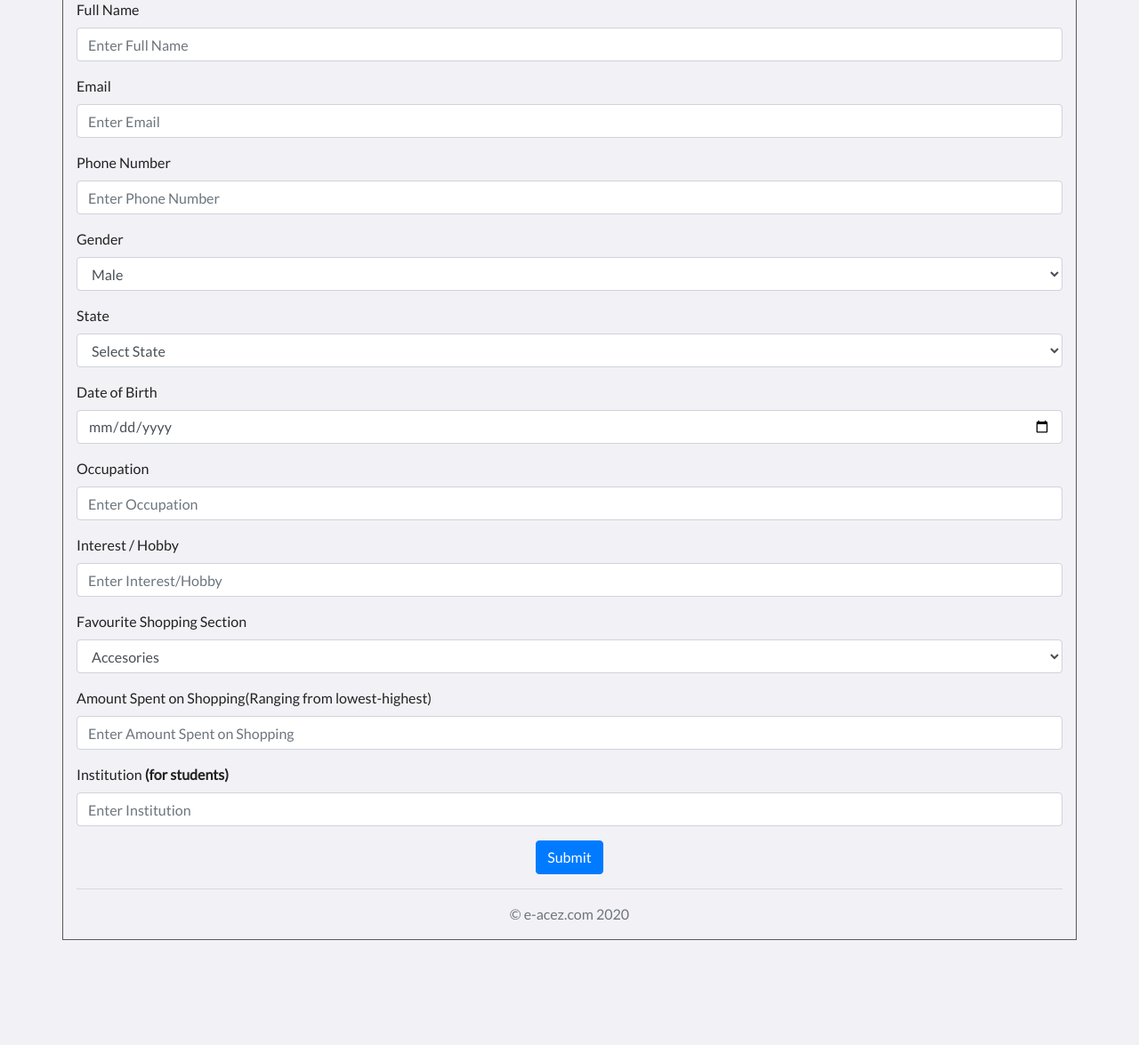
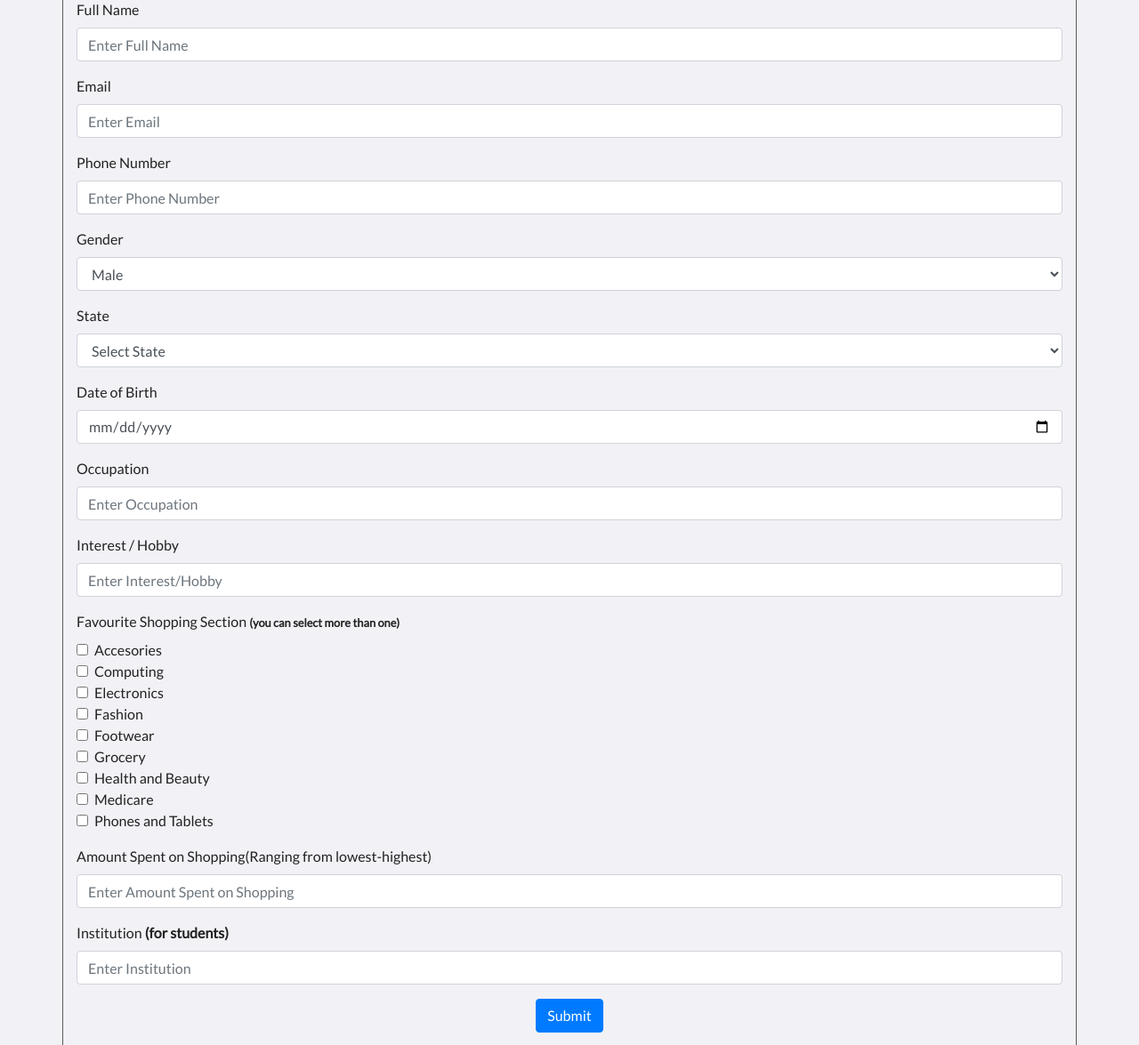
Before and after one commit to Jos33y/e-acez-website, a PHP site: page /ecommerce-survey.php in a window 1280 px wide. Shown: the part 353-1528 px from the top of the page at 89% size. Before the commit the page ends 1410 px from the top, so only its background shows below. Run offline with PHP 8.4, Linux system fonts and the light colour scheme; some libraries are stand-ins or nearby versions; some web fonts are replaced.

Commit message:
updated survey form

```diff
--- a/ecommerce-survey.php
+++ b/ecommerce-survey.php
@@ -123,18 +123,52 @@ include('include/dbconn.php');
           </div>
 
            <div class="form-group">
-              <label for="section">Favourite Shopping Section </label>
-              <select class="form-control" name="section" required>
-                  <option   value="Accesories"> Accesories </option>
-                  <option   value="Computing"> Computing </option>
-                  <option   value="Electronics"> Electronics </option>
-                  <option   value="Fashion"> Fashion </option>
-                  <option   value="Footwear"> Footwear </option>
-                  <option   value="Grocery"> Grocery </option>
-                  <option   value="Health and Beauty"> Health and Beauty </option>
-                  <option   value="Medicare"> Medicare </option>
-                  <option   value="Phones and Tablets"> Phones and Tablets </option>
-              </select>
+              <label for="section">Favourite Shopping Section <small><strong>(you can select more than one)</strong></small></label>
+                <div class="form-check">
+                    <label class="form-check-label">
+                        <input type="checkbox" name="chkbox[]" class="form-check-input" value="Accesories">Accesories
+                    </label>
+                </div>
+                <div class="form-check">
+                    <label class="form-check-label">
+                        <input type="checkbox" name="chkbox[]" class="form-check-input" value="Computing">Computing
+                    </label>
+                </div>
+                <div class="form-check">
+                    <label class="form-check-label">
+                        <input type="checkbox" name="chkbox[]" class="form-check-input" value="Electronics">Electronics
+                    </label>
+                </div>
+                <div class="form-check">
+                    <label class="form-check-label">
+                        <input type="checkbox" name="chkbox[]" class="form-check-input" value="Fashion">Fashion
+                    </label>
+                </div>
+                <div class="form-check">
+                    <label class="form-check-label">
+                        <input type="checkbox" name="chkbox[]" class="form-check-input" value="Footwear">Footwear
+                    </label>
+                </div>
+                <div class="form-check">
+                    <label class="form-check-label">
+                        <input type="checkbox" name="chkbox[]" class="form-check-input" value="Grocery">Grocery
+                    </label>
+                </div>
+                <div class="form-check">
+                    <label class="form-check-label">
+                        <input type="checkbox" name="chkbox[]" class="form-check-input" value="Health and Beauty">Health and Beauty
+                    </label>
+                </div>
+                <div class="form-check">
+                    <label class="form-check-label">
+                        <input type="checkbox" name="chkbox[]" class="form-check-input" value="Medicare">Medicare
+                    </label>
+                </div>
+                <div class="form-check">
+                    <label class="form-check-label">
+                        <input type="checkbox" name="chkbox[]" class="form-check-input" value="Phones and Tablets">Phones and Tablets
+                    </label>
+                </div>
           </div>
 
           <div class="form-group">
@@ -182,11 +216,19 @@ if(isset($_POST['submit'])){
 
     $hobby = $_POST['hobby'];
 
-    $section = $_POST['section'];
+    $chkbox = $_POST['chkbox'];
 
     $amt = $_POST['amount'];
 
     $uni = $_POST['uni'];
+
+    $section = "";
+
+    foreach($chkbox as $chkNew1)
+    {
+        $section .= $chkNew1 . ",";
+    }
+
 
     $insert_survey = "insert into ecommercesurvey (fullname, email, phoneno, gender, state, dob, job, hobby, section, amount, university)
     values ('$f_name', '$email', '$phone', '$gender', '$state', '$dob', '$job', '$hobby', '$section', '$amt', '$uni')";
```
